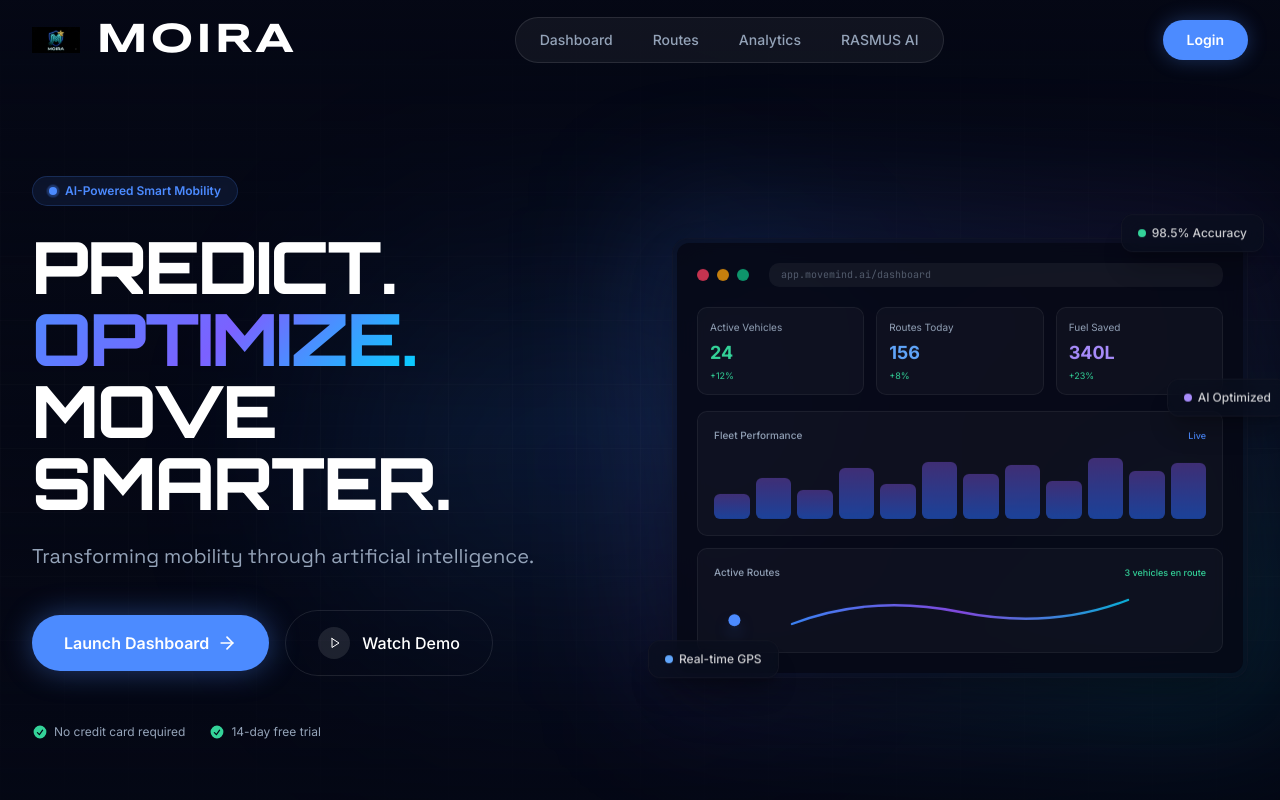
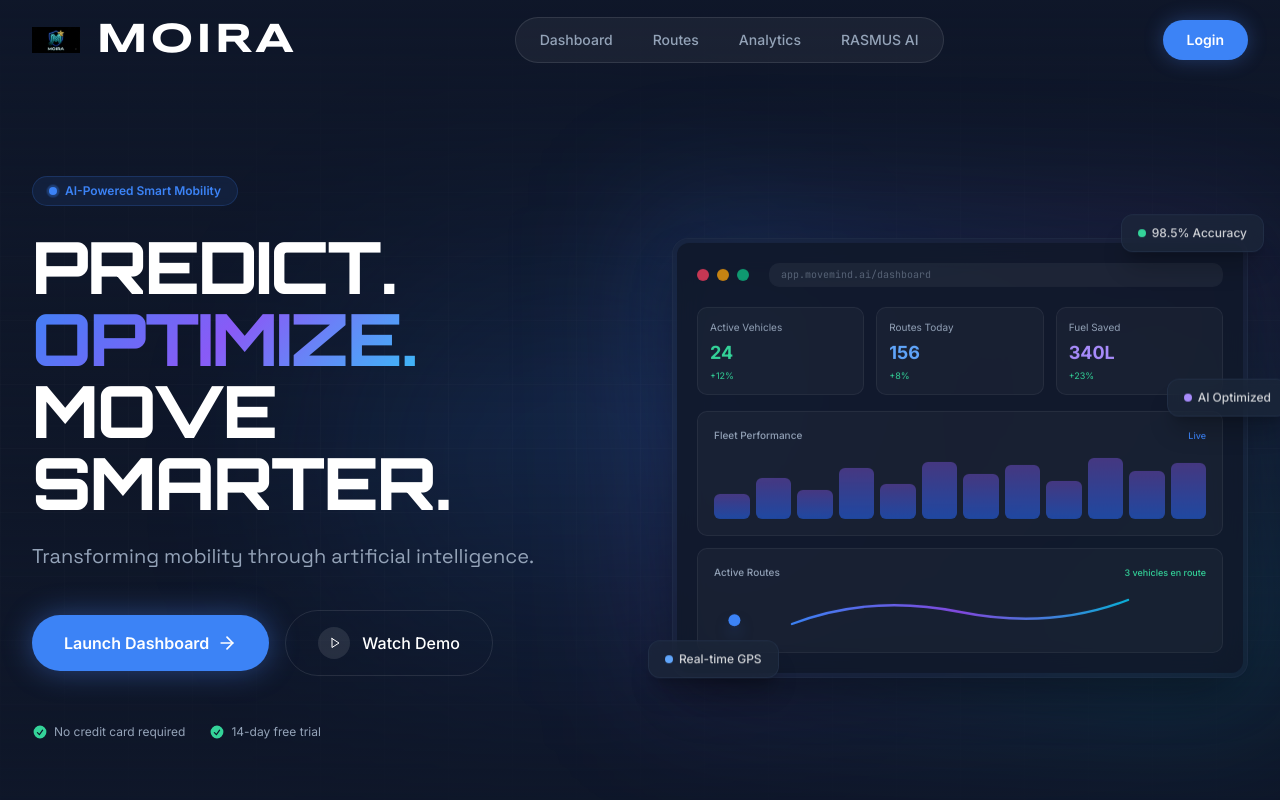
Before and after one commit to yadavrahul25431-hub/moira, a Next.js app in the folder frontend/: page / in a window 1280 px wide. Shown: the top 800 px of the page. Built offline with nearby package versions, Linux system fonts and the light colour scheme.

Commit message:
style: apply new color palette (#0F172A, #3B82F6, etc)

```diff
--- a/frontend/src/app/globals.css
+++ b/frontend/src/app/globals.css
@@ -41,37 +41,37 @@
   }
 
   .dark {
-    --background: 229 63% 5%;
+    --background: 222 47% 11%;
     --foreground: 0 0% 100%;
-    --card: 223 49% 8%;
+    --card: 217 33% 18%;
     --card-foreground: 0 0% 100%;
-    --popover: 223 49% 8%;
+    --popover: 217 33% 18%;
     --popover-foreground: 0 0% 100%;
-    --primary: 219 100% 65%;
+    --primary: 217 91% 60%;
     --primary-foreground: 0 0% 100%;
-    --secondary: 250 100% 69%;
+    --secondary: 258 90% 66%;
     --secondary-foreground: 0 0% 100%;
-    --muted: 223 49% 15%;
+    --muted: 217 33% 25%;
     --muted-foreground: 215 20% 65%;
-    --accent: 190 100% 50%;
+    --accent: 199 93% 60%;
     --accent-foreground: 0 0% 100%;
-    --destructive: 349 100% 65%;
+    --destructive: 359 83% 60%;
     --destructive-foreground: 0 0% 100%;
-    --border: 228 20% 14%;
-    --input: 228 20% 14%;
-    --ring: 219 100% 65%;
+    --border: 217 33% 25%;
+    --input: 217 33% 25%;
+    --ring: 217 91% 60%;
 
-    --sidebar: 223 49% 8%;
+    --sidebar: 217 33% 18%;
     --sidebar-foreground: 0 0% 100%;
-    --sidebar-border: 228 20% 14%;
-    --sidebar-accent: 250 100% 69%;
+    --sidebar-border: 217 33% 25%;
+    --sidebar-accent: 258 90% 66%;
     --sidebar-accent-foreground: 0 0% 100%;
 
-    --chart-emerald: 145 63% 50%;
-    --chart-cyan: 190 100% 50%;
-    --chart-violet: 250 100% 69%;
-    --chart-amber: 37 90% 51%;
-    --chart-rose: 349 100% 65%;
+    --chart-emerald: 142 71% 45%;
+    --chart-cyan: 199 93% 60%;
+    --chart-violet: 258 90% 66%;
+    --chart-amber: 45 93% 48%;
+    --chart-rose: 359 83% 60%;
   }
 }
 
```
